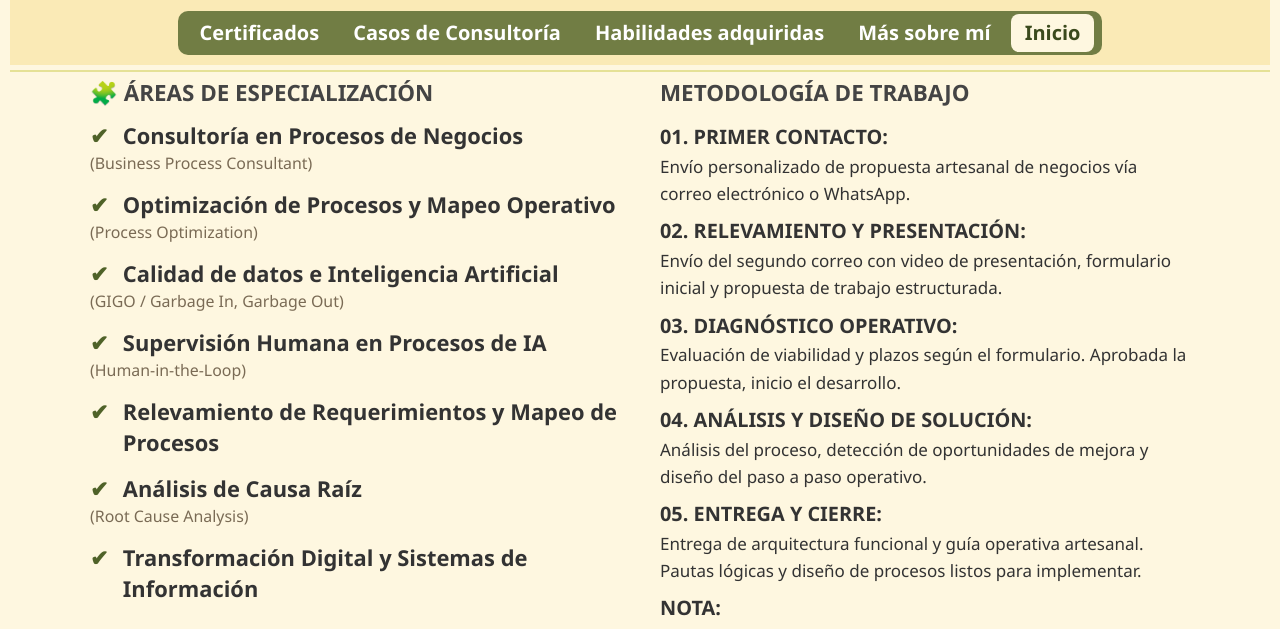
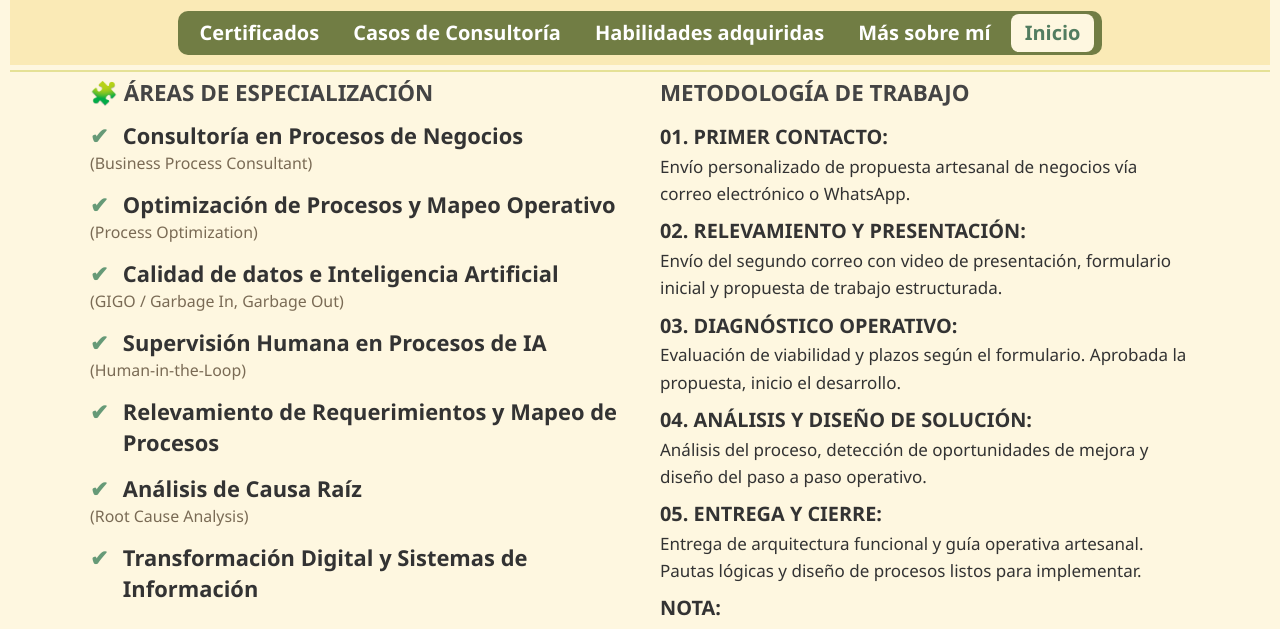
Before and after one commit to miriambay/miriambay.github.io, a plain HTML site: page index.html in a window 1280 px wide. Shown: the part 160-789 px from the top of the page. Drawn offline with Linux system fonts and the light colour scheme.

Commit message:
Update olive green color variables in style.css

```diff
--- a/style.css
+++ b/style.css
@@ -19,8 +19,8 @@
   --texto-footer: #777;
 
   --enlace: var(--verde-oliva);
-  --verde-oliva: #4f6228;
-  --verde-oliva-oscuro: #3b4a1d;
+  --verde-oliva: #669A77;
+  --verde-oliva-oscuro: #527D60;
 }
 
 /* Universal*/
```
